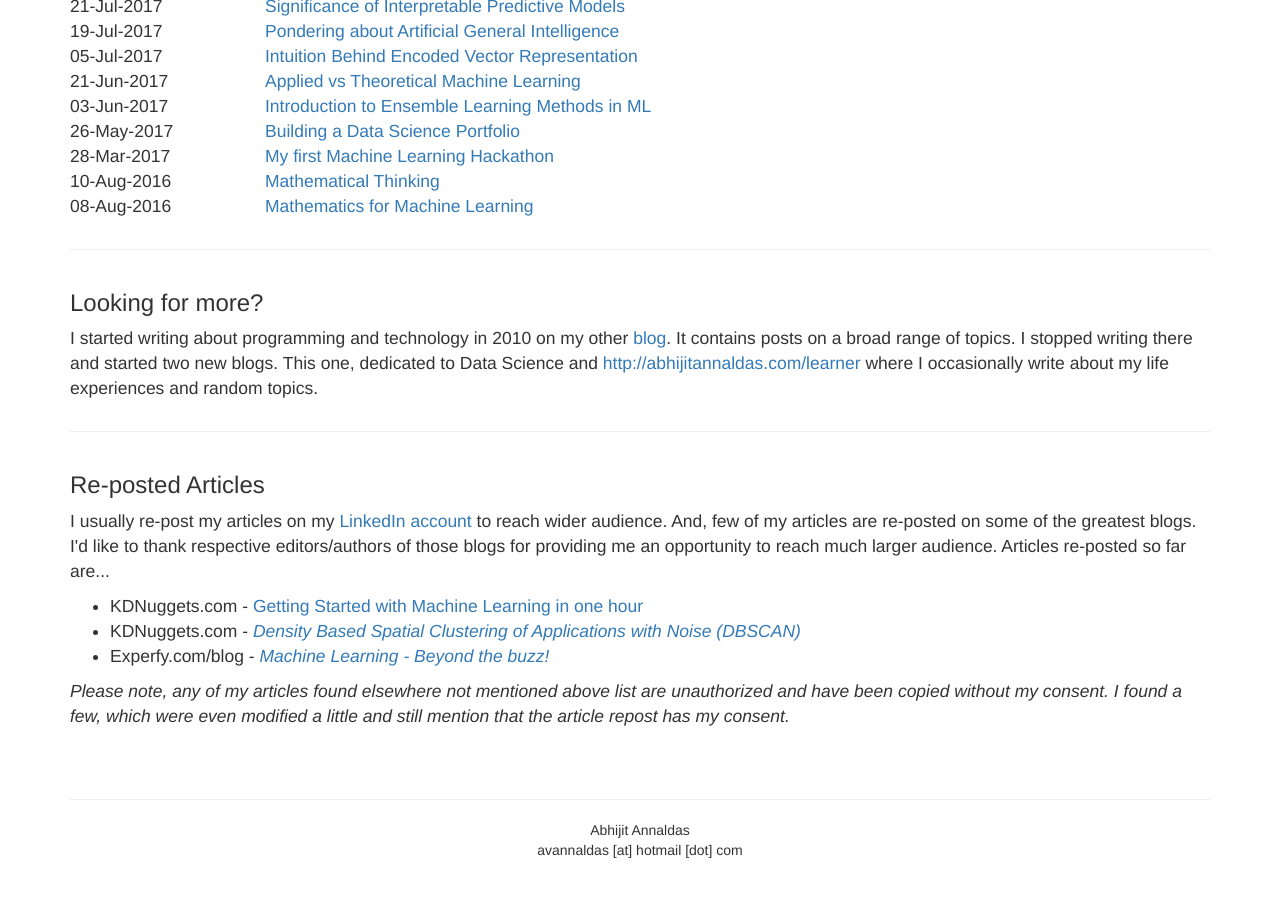
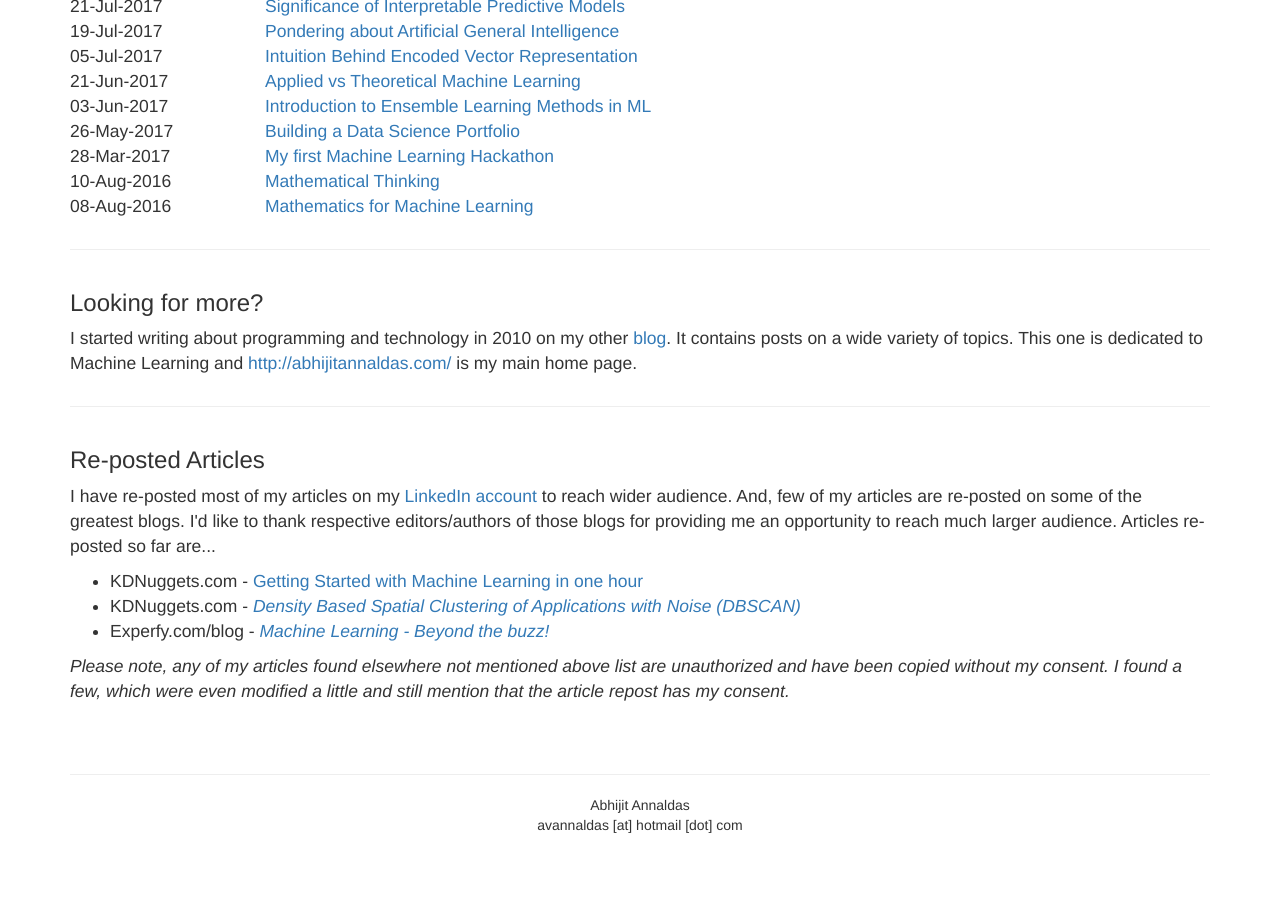
Before and after one commit to avannaldas/ml, a Jekyll site: the page built from index.html, in a window 1280 px wide and 900 px high, scrolled down 966 px. Shown: the top 897 px of the window. Built offline with Jekyll 4.4.1, drawn with Linux system fonts in a browser that asks for light colours; nearby versions of some CDN libraries; after the commit the page ends 1841 px from its top, so only the background shows below that.

Commit message:
Update index.html

```diff
--- a/index.html
+++ b/index.html
@@ -34,14 +34,14 @@ layout: default
 <div class="row">
 	<div class="col-sm-12">
 		<h3>Looking for more?</h3>
-		<p>I started writing about programming and technology in 2010 on my other <A href="https://abhijitannaldas.wordpress.com/" target="_blank" title="https://abhijitannaldas.wordpress.com/">blog</A>. It contains posts on a broad range of topics. I stopped writing there and started two new blogs. This one, dedicated to Data Science and <A href="http://abhijitannaldas.com/learner/" target="_blank" title="http://abhijitannaldas.com/learner/">http://abhijitannaldas.com/learner</A> where I occasionally write about my life experiences and random topics.</p>
+		<p>I started writing about programming and technology in 2010 on my other <A href="https://abhijitannaldas.wordpress.com/" target="_blank" title="https://abhijitannaldas.wordpress.com/">blog</A>. It contains posts on a wide variety of topics. This one is dedicated to Machine Learning and <A href="http://abhijitannaldas.com/" target="_blank" title="http://abhijitannaldas.com/">http://abhijitannaldas.com/</A> is my main home page.</p>
 	</div>
 </div>
 <hr />
 <div class="row">
 	<div class="col-sm-12">
 		<h3>Re-posted Articles</h3>
-		<p>I usually re-post my articles on my <A href="https://www.linkedin.com/in/avannaldas/detail/recent-activity/posts/" target="_blank">LinkedIn account</A> to reach wider audience. And, few of my articles are re-posted on some of the greatest blogs. I'd like to thank respective editors/authors of those blogs for providing me an opportunity to reach much larger audience. Articles re-posted so far are...
+		<p>I have re-posted most of my articles on my <A href="https://www.linkedin.com/in/avannaldas/detail/recent-activity/posts/" target="_blank">LinkedIn account</A> to reach wider audience. And, few of my articles are re-posted on some of the greatest blogs. I'd like to thank respective editors/authors of those blogs for providing me an opportunity to reach much larger audience. Articles re-posted so far are...
 		</p>
 		<ul>
 			<li>KDNuggets.com - <A href="https://www.kdnuggets.com/2017/11/getting-started-machine-learning-one-hour.html" target="_blank">Getting Started with Machine Learning in one hour</A></li>
```
